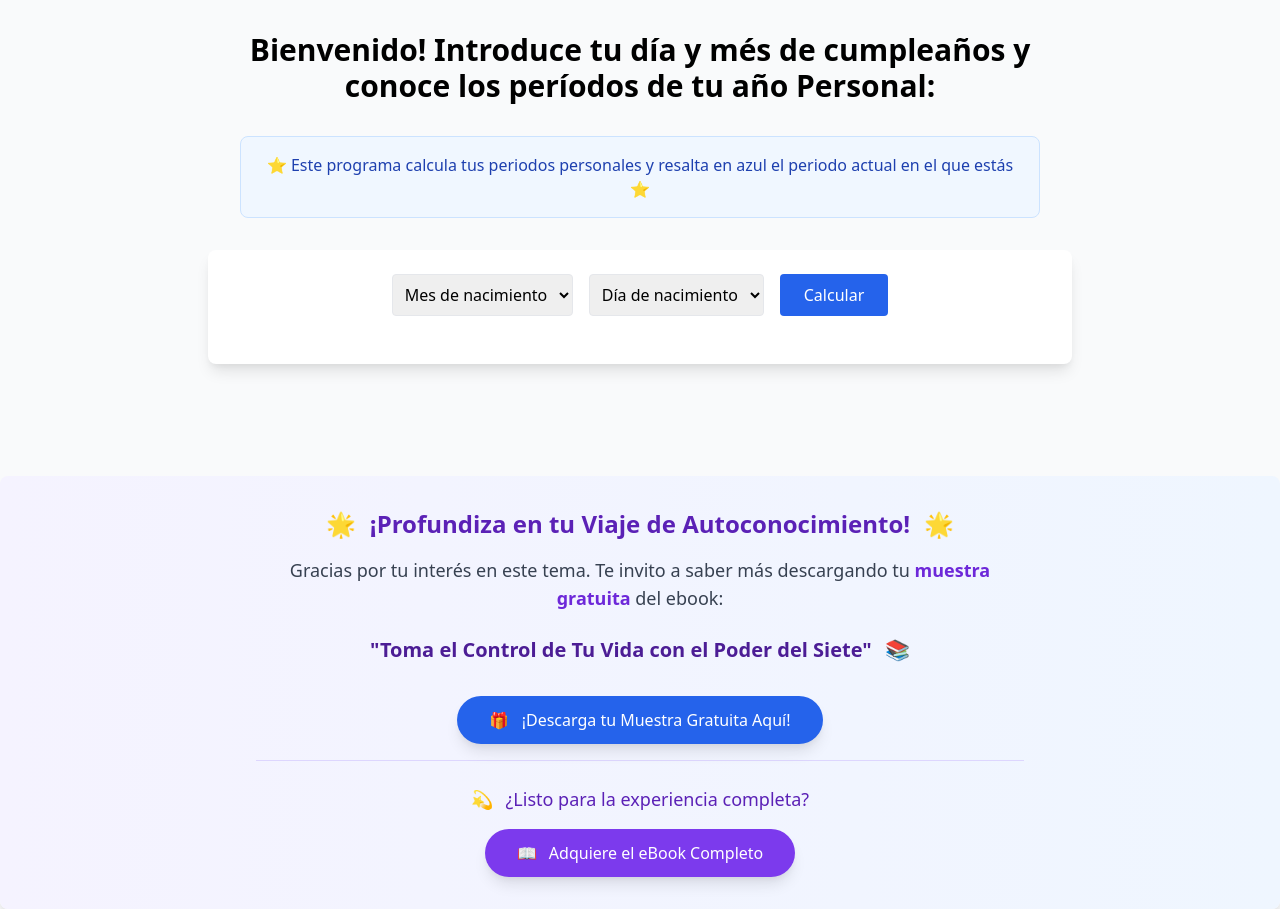
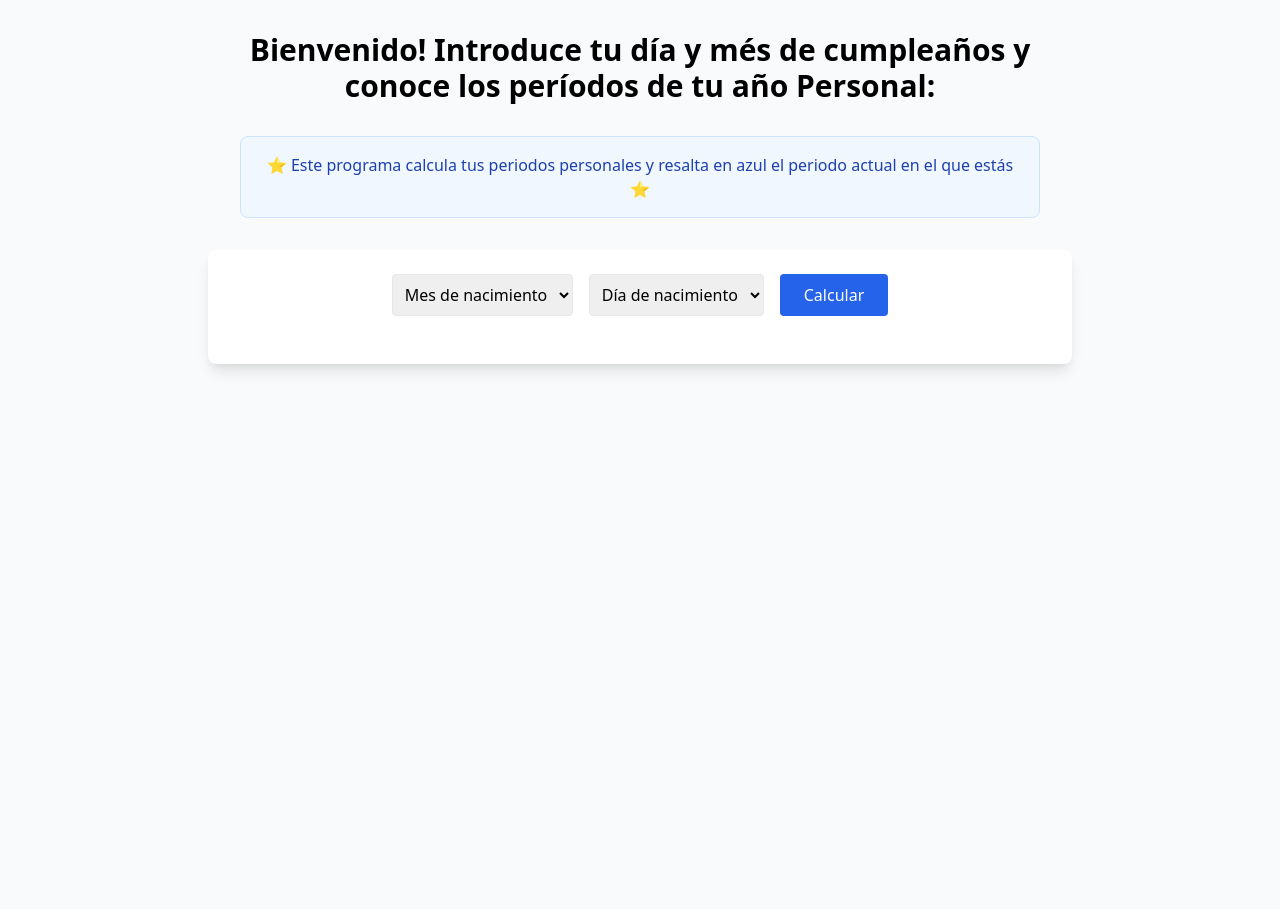
Before and after one commit to joserosr/ciclos, a plain HTML site: page index.html in a window 1280 px wide. After the commit the page ends 800 px from the top, so only its background shows below. Drawn offline with nearby package versions, Linux system fonts and the light colour scheme.

Commit message:
index.html

```diff
--- a/index.html
+++ b/index.html
@@ -22,8 +22,6 @@
         ⭐ Este programa calcula tus periodos personales y resalta en azul el periodo actual en el que estás ⭐
     </p>
 </div>
-
-
 
         <div class="bg-white rounded-lg shadow-lg p-6 mb-8">
             <div class="flex flex-col sm:flex-row justify-center gap-4 mb-6">
@@ -58,48 +56,7 @@
 
         <div id="results" class="space-y-4"></div>
     </div>
-<div class="mt-12 bg-gradient-to-r from-purple-50 to-blue-50 rounded-lg shadow-lg p-8 text-center">
-    <div class="max-w-3xl mx-auto">
-        <h2 class="text-2xl font-bold mb-4 text-purple-800">
-            <span class="mr-2">🌟</span>
-            ¡Profundiza en tu Viaje de Autoconocimiento!
-            <span class="ml-2">🌟</span>
-        </h2>
-
-        <p class="text-lg mb-6 text-gray-700">
-            Gracias por tu interés en este tema. Te invito a saber más descargando tu
-            <span class="font-bold text-purple-700">muestra gratuita</span> del ebook:
-        </p>
-
-        <div class="text-xl font-bold text-purple-900 mb-8">
-            "Toma el Control de Tu Vida con el Poder del Siete"
-            <span class="ml-2">📚</span>
-        </div>
-
-        <div class="space-y-4">
-            <a href="https://hubs.ly/Q02ZMhlK0"
-               target="_blank"
-               class="inline-block bg-blue-600 text-white px-8 py-3 rounded-full hover:bg-blue-700 transform hover:-translate-y-1 transition-all duration-200 shadow-lg">
-                <span class="mr-2">🎁</span>
-                ¡Descarga tu Muestra Gratuita Aquí!
-            </a>
-
-            <div class="mt-8 pt-6 border-t border-purple-200">
-                <p class="text-lg mb-4 text-purple-800">
-                    <span class="mr-2">💫</span>
-                    ¿Listo para la experiencia completa?
-                </p>
-
-                <a href="https://pay.hotmart.com/P96594631U"
-                   target="_blank"
-                   class="inline-block bg-purple-600 text-white px-8 py-3 rounded-full hover:bg-purple-700 transform hover:-translate-y-1 transition-all duration-200 shadow-lg">
-                    <span class="mr-2">📖</span>
-                    Adquiere el eBook Completo
-                </a>
-            </div>
-        </div>
-    </div>
-</div>
+    <!-- Resto del HTML original -->
 
     <script>
         // Llenar los días del mes
@@ -163,6 +120,14 @@
             calculatePeriods(month, day);
         });
 
+        function obtenerNombreMes(mes) {
+            const meses = [
+                'Enero', 'Febrero', 'Marzo', 'Abril', 'Mayo', 'Junio',
+                'Julio', 'Agosto', 'Septiembre', 'Octubre', 'Noviembre', 'Diciembre'
+            ];
+            return meses[mes];
+        }
+
         function calculatePeriods(birthMonth, birthDay) {
             const currentDate = new Date();
             const currentYear = currentDate.getFullYear();
@@ -196,7 +161,7 @@
                         </h3>
                     </div>
                     <p class="text-sm mb-4">
-                        ${startDate.toLocaleDateString('es-ES')} - ${endDate.toLocaleDateString('es-ES')}
+                        ${startDate.getDate()} ${obtenerNombreMes(startDate.getMonth())} - ${endDate.getDate()} ${obtenerNombreMes(endDate.getMonth())}
                     </p>
                     <div class="grid grid-cols-1 md:grid-cols-2 gap-4">
                         <div>
```
